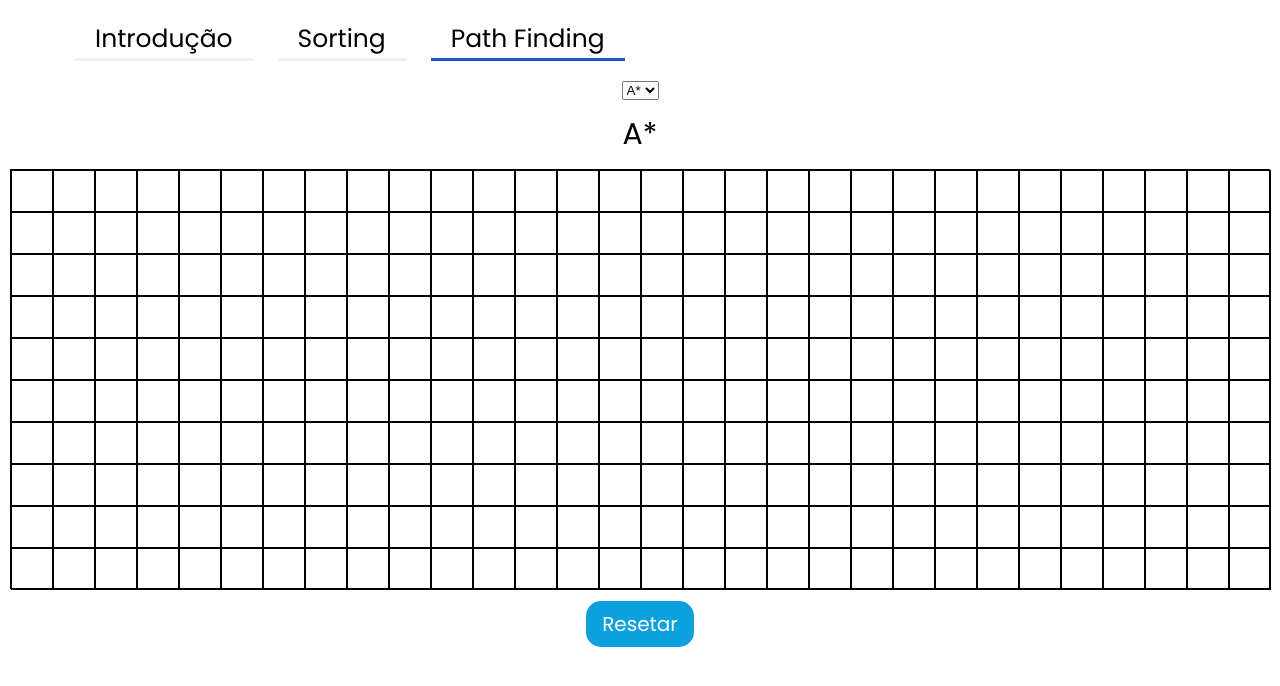
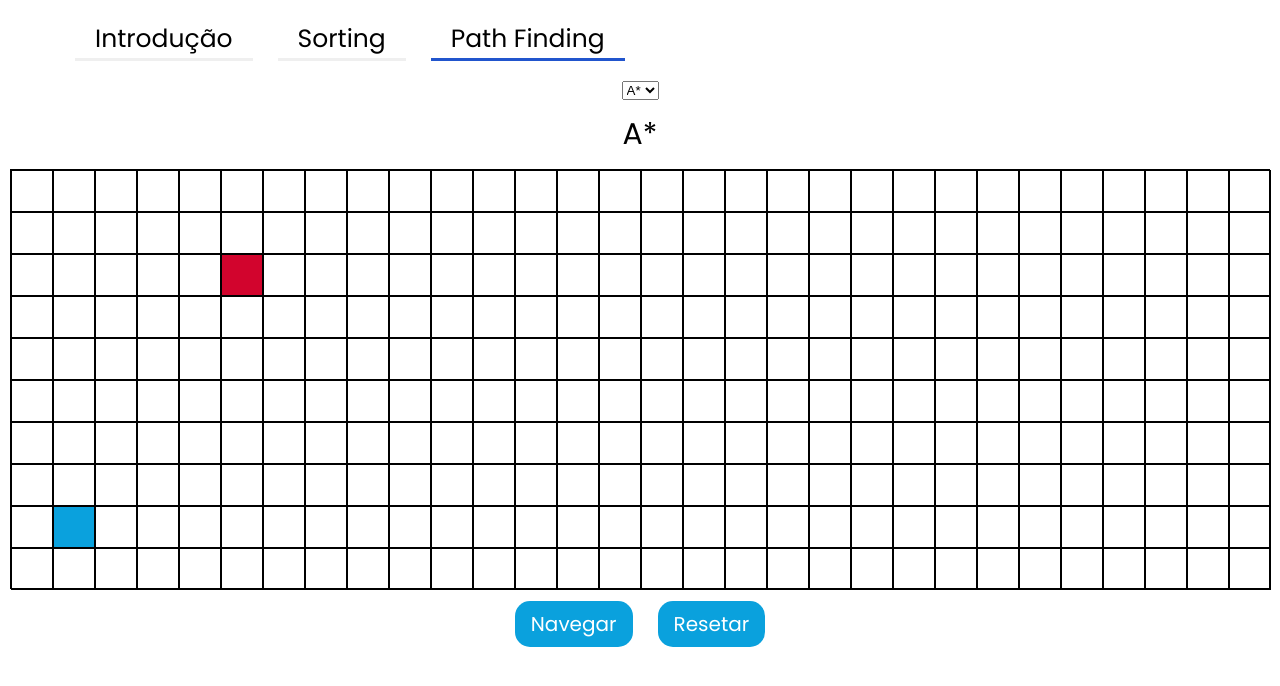
Before and after one commit to schaldach/algo-voyager, a Next.js app: page /pathfinding in a window 1280 px wide. Shown: the top 686 px of the page. Built offline with nearby package versions, Linux system fonts and the light colour scheme.

Commit message:
versao previa do path finding...

```diff
--- a/pages/pathfinding.js
+++ b/pages/pathfinding.js
@@ -1,8 +1,10 @@
 import React, {useEffect, useState} from "react";
+import Router from 'next/router'
 
 function PathFinding() {
     const [currentAlgo, changeAlgo] = useState('A*')
     const [mapGrid, changeMap] = useState([])
+    const [animationRunning, startAnimation] = useState(false)
 
     useEffect(() => {
         let newMap = []
@@ -13,8 +15,12 @@ function PathFinding() {
             }
             newMap.push(subMap)
         }
+        newMap[2][5] = 'target'
+        newMap[8][1] = 'start'
         changeMap(newMap)
     }, [])
+
+    function runAlgorithm(){}
 
     return (
         <div className="sorting">
@@ -26,12 +32,13 @@ function PathFinding() {
                 {mapGrid.map(row =>
                     <div>
                     {row.map(cell =>
-                        <div className="cell"></div>
+                        <div className={cell}></div>
                     )}
                     </div>
                 )}
             </div>
             <div className="algobuttons">
+            <button className={animationRunning?'disabledbutton':''} onClick={runAlgorithm}>Navegar</button>
                 <button onClick={() => Router.reload()}>Resetar</button>
             </div>
         </div>
--- a/styles/index.css
+++ b/styles/index.css
@@ -151,9 +151,15 @@ main{
   height: 5.25vh;
   width: calc(52.5vh * 3);
 }
-.cell{
+.algomap>div>div{
   width: 5.25vh;
   height: 5.25vh;
+  box-sizing: border-box;
   border: 1px solid var(--color1);
-  box-sizing: border-box;
 }
+.target{
+  background-color: var(--color6);
+}
+.start{
+  background-color: var(--color4);
+}
```
